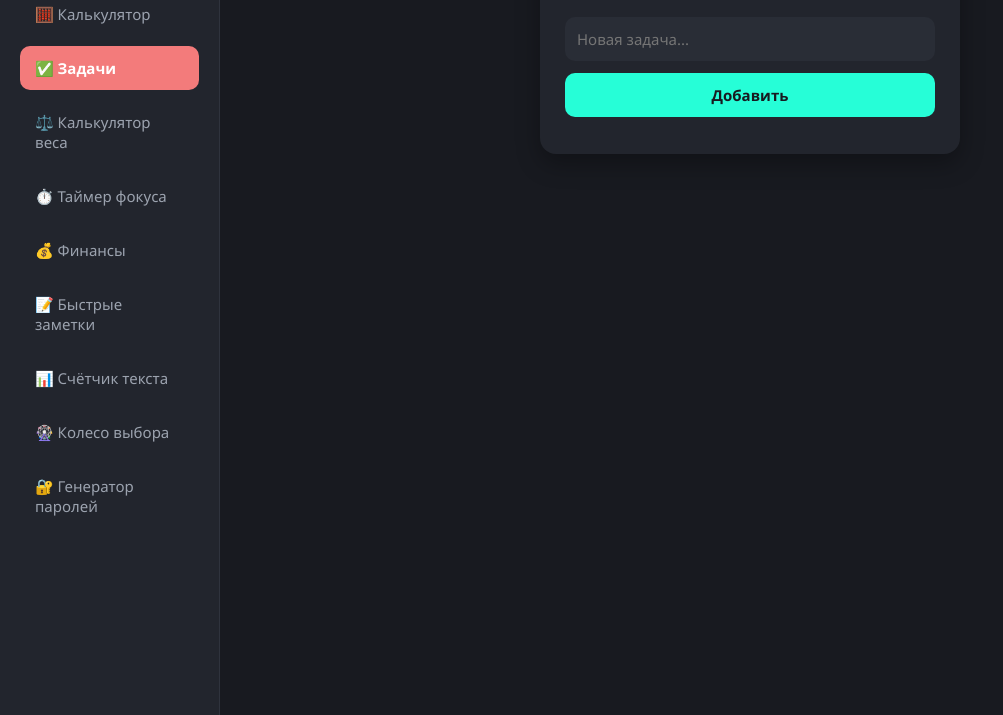
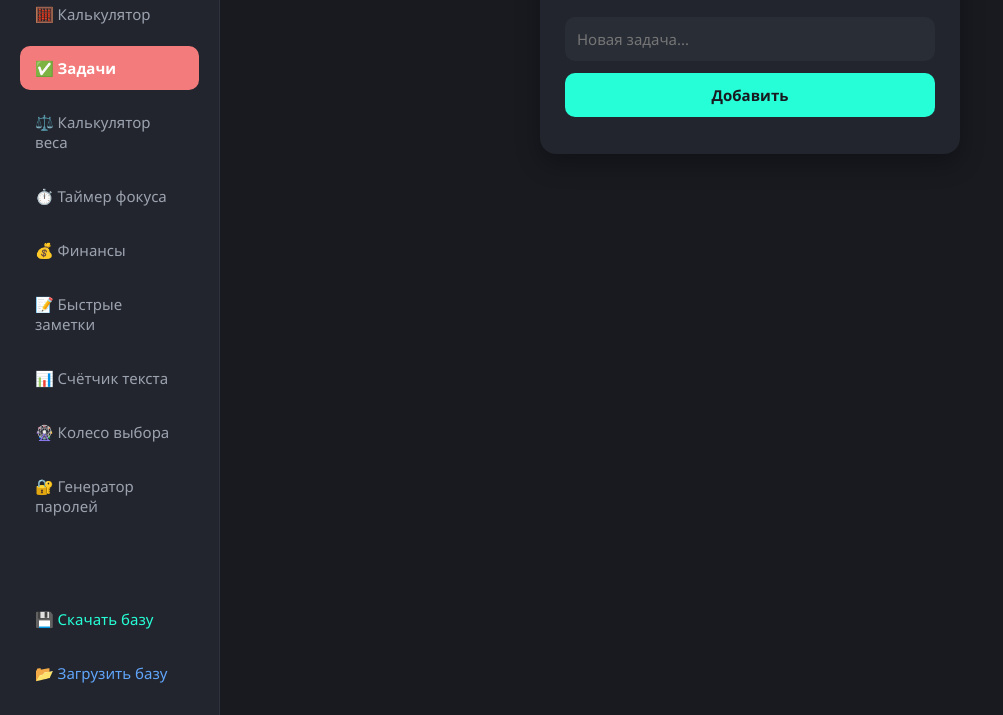
Before and after one commit to danilkamicrolabcom-sudo/omniapp, a plain HTML site: page index.html in a window 1280 px wide. Shown: the part 85-800 px from the top of the page, without its empty margins (0-1003 px from the left). Drawn offline with Linux system fonts and the light colour scheme.

Commit message:
Update index.html

```diff
--- a/index.html
+++ b/index.html
@@ -18,6 +18,10 @@
         <button class="nav-btn" onclick="openTool('textstat', this)">📊 Счётчик текста</button>
         <button class="nav-btn" onclick="openTool('wheel', this); drawWheel();">🎡 Колесо выбора</button>
         <button class="nav-btn" onclick="openTool('passgen', this)">🔐 Генератор паролей</button>
+                <button class="nav-btn" style="margin-top:auto; color:#26fed7;" onclick="exportData()">💾 Скачать базу</button>
+        <button class="nav-btn" style="color:#60a5fa;" onclick="document.getElementById('importFile').click()">📂 Загрузить базу</button>
+        <input type="file" id="importFile" accept=".json" style="display:none;" onchange="importData(this)">
+
     </div>
 
     <div class="main">
```
